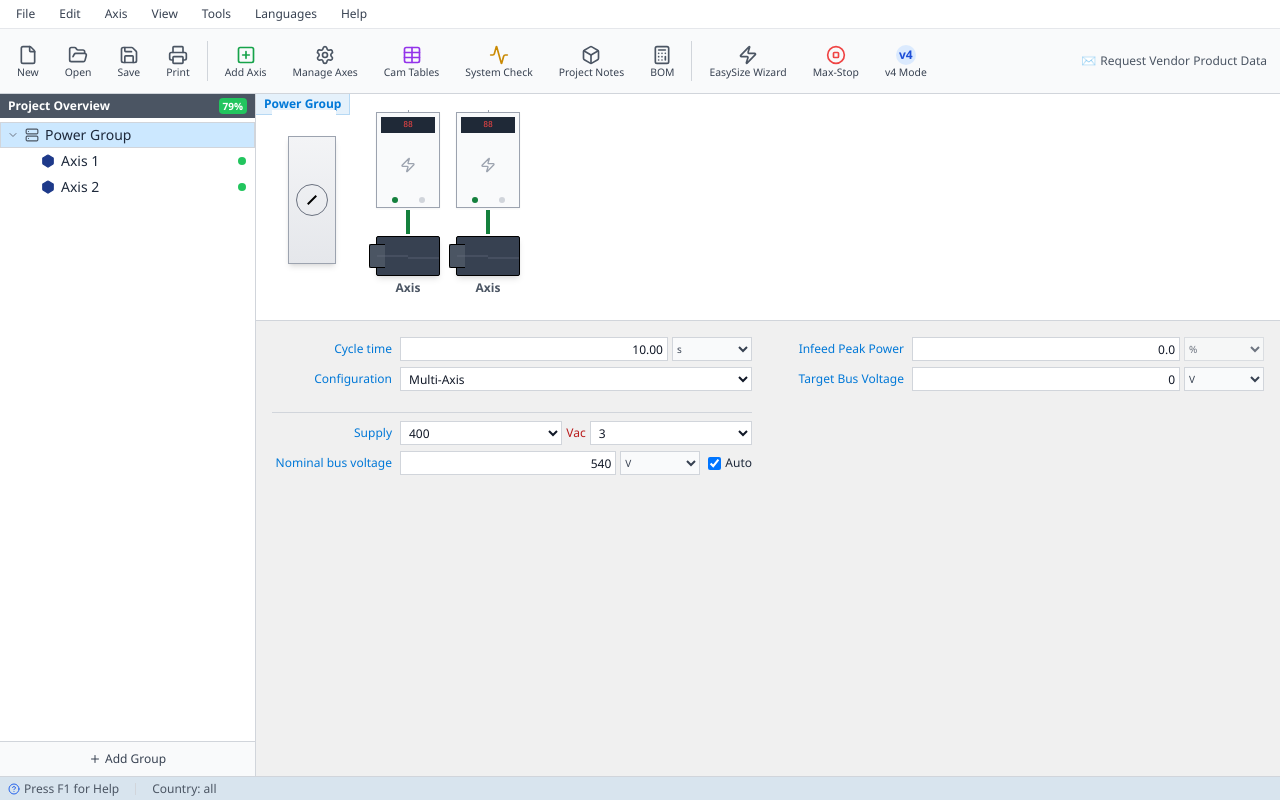
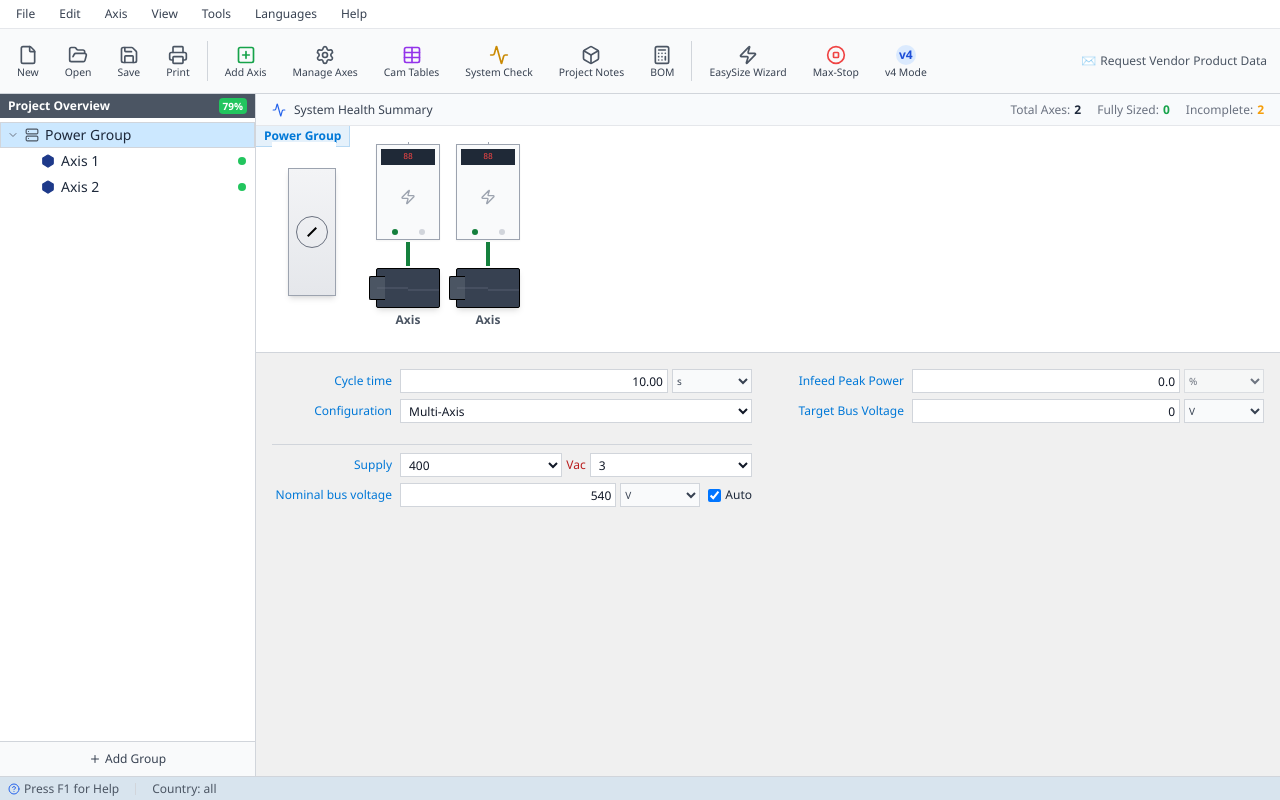
Before and after one commit to fsarta/Motion-Size, a React (Vite) app: page / in a window 1280 px wide. Built offline with nearby package versions, Linux system fonts and the light colour scheme.

Commit message:
feat: add system health summary to MainView
Implement a status bar in MainView to display real-time tracking of total, complete, and incomplete axes within the project tree.

```diff
--- a/components/MainView.tsx
+++ b/components/MainView.tsx
@@ -51,7 +51,58 @@ export const WorkArea = ({
     setActiveTab('System Data');
   }, [selectedNode?.id]);
 
-  if (!selectedNode) return <div className="flex-1 flex items-center justify-center text-gray-400 text-sm">Select a project node.</div>;
+  const { totalAxes, incompleteAxes, completeAxes } = useMemo(() => {
+    let total = 0;
+    let incomplete = 0;
+    const traverse = (nodes: TreeNode[]) => {
+      nodes.forEach(node => {
+        if (node.type === 'axis') {
+          total++;
+          const params = node.parameters || {};
+          if (!params.motorModel || !params.driveModel) {
+            incomplete++;
+          }
+        }
+        if (node.children) {
+          traverse(node.children);
+        }
+      });
+    };
+    traverse(data);
+    return { totalAxes: total, incompleteAxes: incomplete, completeAxes: total - incomplete };
+  }, [data]);
+
+  const statusBar = (
+    <div className="h-8 bg-slate-50 border-b border-gray-200 flex items-center px-4 text-xs shrink-0 z-20 justify-between">
+      <div className="flex items-center text-gray-700 font-medium">
+        <Activity size={14} className="mr-2 text-blue-600" />
+        System Health Summary
+      </div>
+      <div className="flex space-x-4">
+        <div className="flex items-center">
+          <span className="text-gray-500 mr-1">Total Axes:</span>
+          <span className="font-semibold">{totalAxes}</span>
+        </div>
+        <div className="flex items-center">
+          <span className="text-gray-500 mr-1">Fully Sized:</span>
+          <span className="font-semibold text-green-600">{completeAxes}</span>
+        </div>
+        <div className="flex items-center">
+          <span className="text-gray-500 mr-1">Incomplete:</span>
+          <span className={`font-semibold ${incompleteAxes > 0 ? 'text-amber-500' : 'text-gray-600'}`}>
+            {incompleteAxes}
+          </span>
+        </div>
+      </div>
+    </div>
+  );
+
+  if (!selectedNode) return (
+    <div className="flex-1 flex flex-col h-full bg-win-bg overflow-hidden">
+      {statusBar}
+      <div className="flex-1 flex items-center justify-center text-gray-400 text-sm">Select a project node.</div>
+    </div>
+  );
 
   const params = selectedNode.parameters || {};
   const handleUpdate = (newParams: any) => onUpdateNode(selectedNode.id, newParams);
@@ -108,6 +159,7 @@ export const WorkArea = ({
 
     return (
       <div className="flex-1 flex flex-col h-full bg-win-bg overflow-hidden">
+        {statusBar}
         <div className="h-10 bg-white border-b border-win-border flex items-center px-4 shrink-0 shadow-sm z-10">
            <Activity size={16} className="text-win-blue mr-2"/>
            <span className="text-sm font-bold text-gray-700">{selectedNode.label} Configuration</span>
@@ -146,6 +198,7 @@ export const WorkArea = ({
 
   return (
     <div className="flex-1 flex flex-col h-full bg-win-bg overflow-hidden">
+      {statusBar}
       <Visualizer axes={selectedNode.children || []} />
       <div className="flex-1 p-4 overflow-y-auto">
         <PowerGroupForm params={params} onUpdate={handleUpdate} />
```
